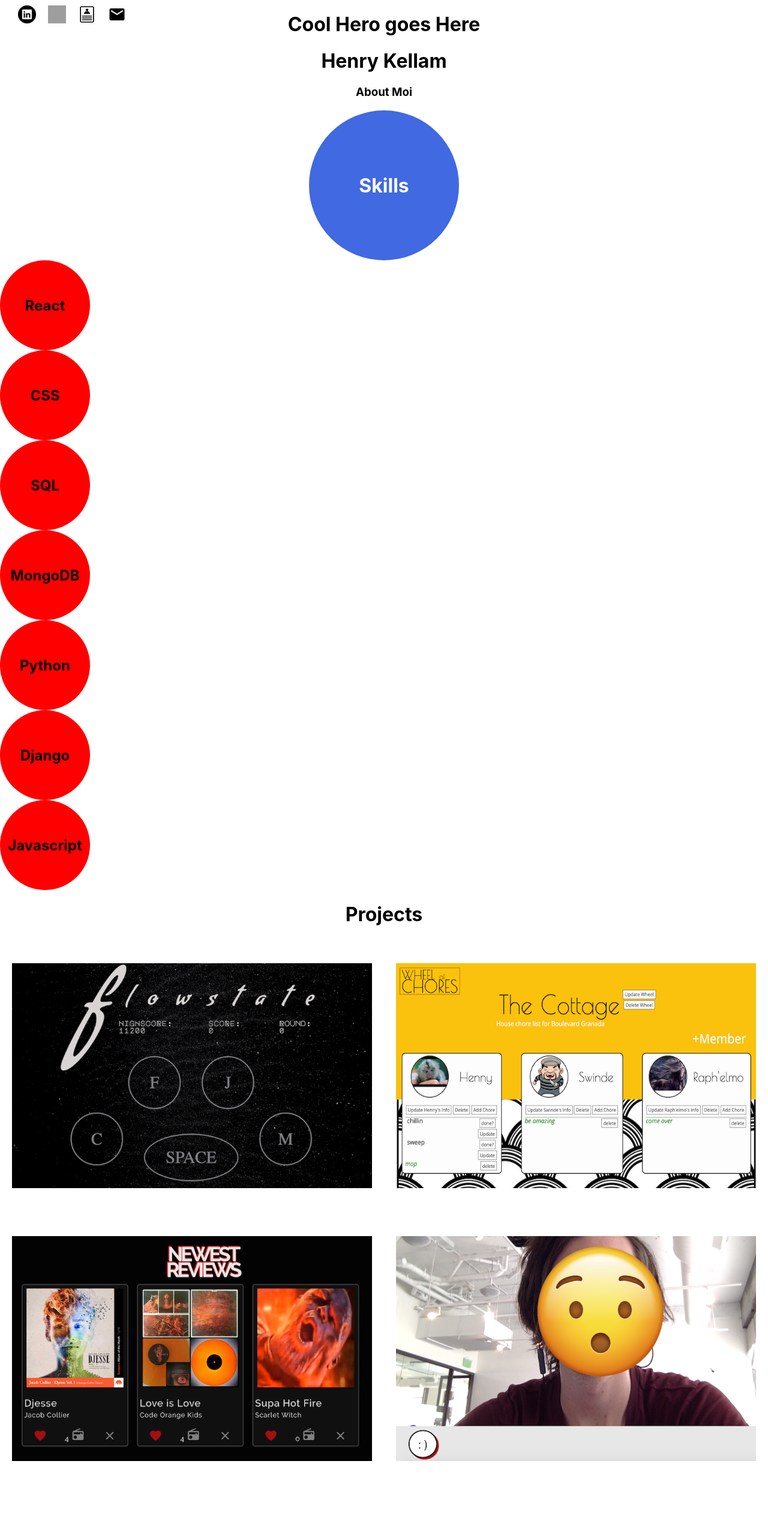
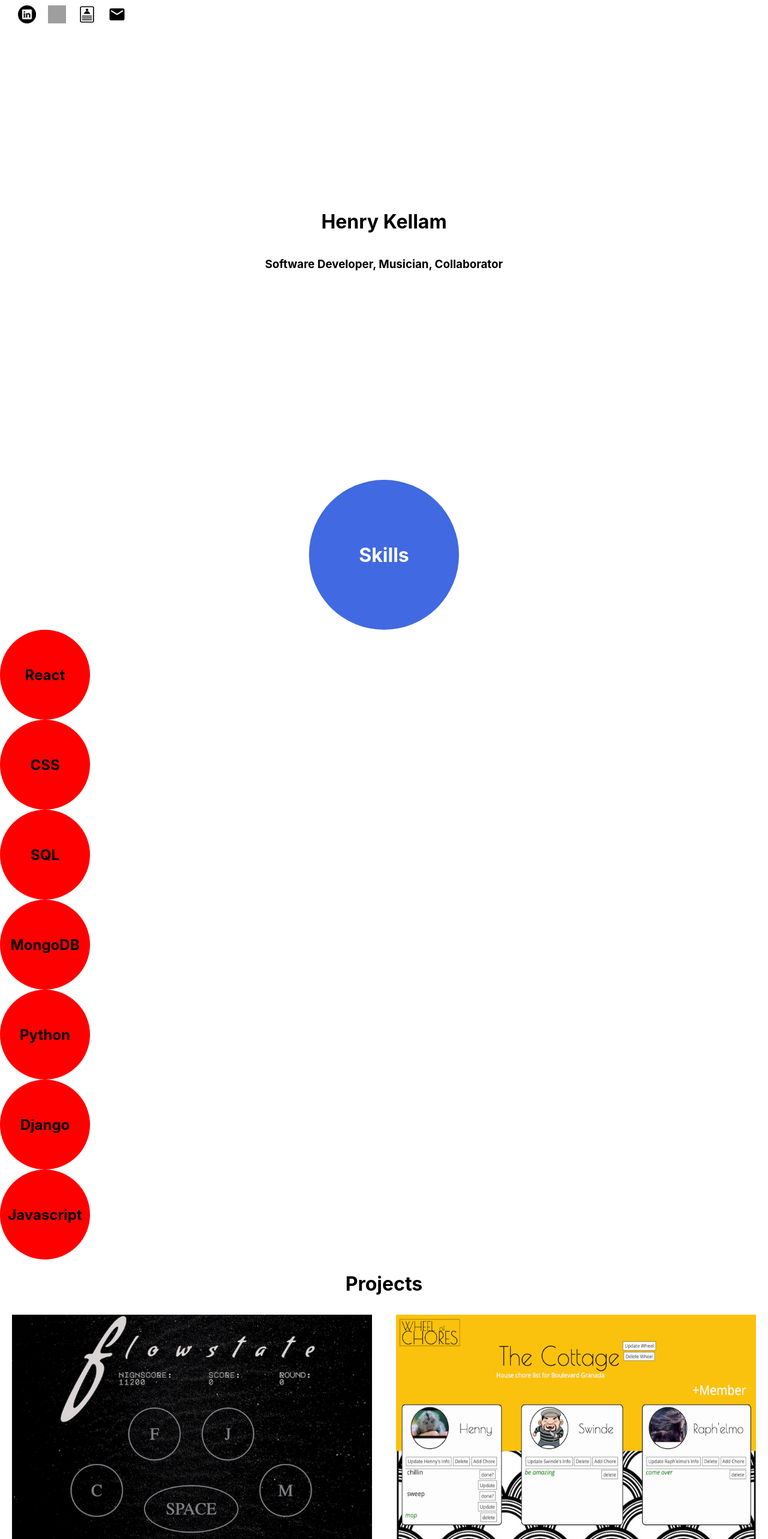
Before and after one commit to 11hkella/Portfolio, a React (Create React App) app: page / in a window 1280 px wide. Shown: the top 2566 px of the page at 60% size. Before the commit the page ends 2476 px from the top, so only its background shows below. Built offline with nearby package versions, Linux system fonts and the light colour scheme; grey boxes are pictures that could not be loaded.

Commit message:
styling hero

```diff
--- /dev/null
+++ b/src/Hero.css
@@ -0,0 +1,8 @@
+.hero-container{
+    height: 100vh;
+    width: 100%;
+    display: flex;
+    flex-direction: column;
+    justify-content: center;
+    align-items: center;
+}
--- a/src/Hero.js
+++ b/src/Hero.js
@@ -1,14 +1,14 @@
 import React, { Component } from 'react'
 
-import Profile from './Profile.js'
+import './Hero.css'
 
 
 export default class Hero extends Component {
     render() {
         return (
-            <div>
-                <h1>Cool Hero goes Here</h1>
-                <Profile />
+            <div className='hero-container'>
+                <h1>Henry Kellam</h1>
+                <h3>Software Developer, Musician, Collaborator</h3>
             </div>
         )
     }
--- a/src/ProjectPiece.css
+++ b/src/ProjectPiece.css
@@ -3,7 +3,7 @@
     height: 375px;
     background-color: transparent;
     perspective: 1000px;
-    margin: 40px 20px ;
+    margin: 10px 20px ;
 }
 
 .flip-card{
--- a/src/Projects.js
+++ b/src/Projects.js
@@ -18,15 +18,16 @@ export default class Projects extends Component {
                         title='Flowstate'
                         description=' is a clone of the popular memory game "Simon". It implements similar game logic and tests the player&apos;s ability to remember increasingly long sequences of inputs.'
                         technologies={['HTML5', 'CSS', 'Javascript']}
-                        ghLink=''
-                        webLink='' />
+                        ghLink='https://github.com/11hkella/Flowstate'
+                        webLink='https://flowstate.netlify.com/' />
 
                     <ProjectPiece
                         source='images/WheelOfChores.png'
                         title='Wheel of Chores'
                         description=' is a scheduling app that helps groups of users assign and accomplish recurring tasks.'
-                        technologies={['MongoDB', 'Mongoose', 'Node', 'Handelbars']} ghLink=''
-                        webLink='' />
+                        technologies={['MongoDB', 'Mongoose', 'Node', 'Handelbars']}
+                        ghLink='https://github.com/11hkella/Wheel-of-Chores'
+                        webLink='https://wheel-of-chores.herokuapp.com/wheel' />
 
 
 
@@ -35,8 +36,8 @@ export default class Projects extends Component {
                         title='Side B'
                         description=' is an album review app that allows users to post opinion pieces about the albums they are currently listening to. Users can see reviews and get exposed to new music as well as reply to the reviews of other users.'
                         technologies={['MongoDB', 'Mongoose', 'Node', 'React']}
-                        ghLink=''
-                        webLink='' />
+                        ghLink='https://github.com/11hkella/B-side'
+                        webLink='https://b-side-review.herokuapp.com/' />
 
                     <ProjectPiece
                         source='images/EmojiCam.png'
```
